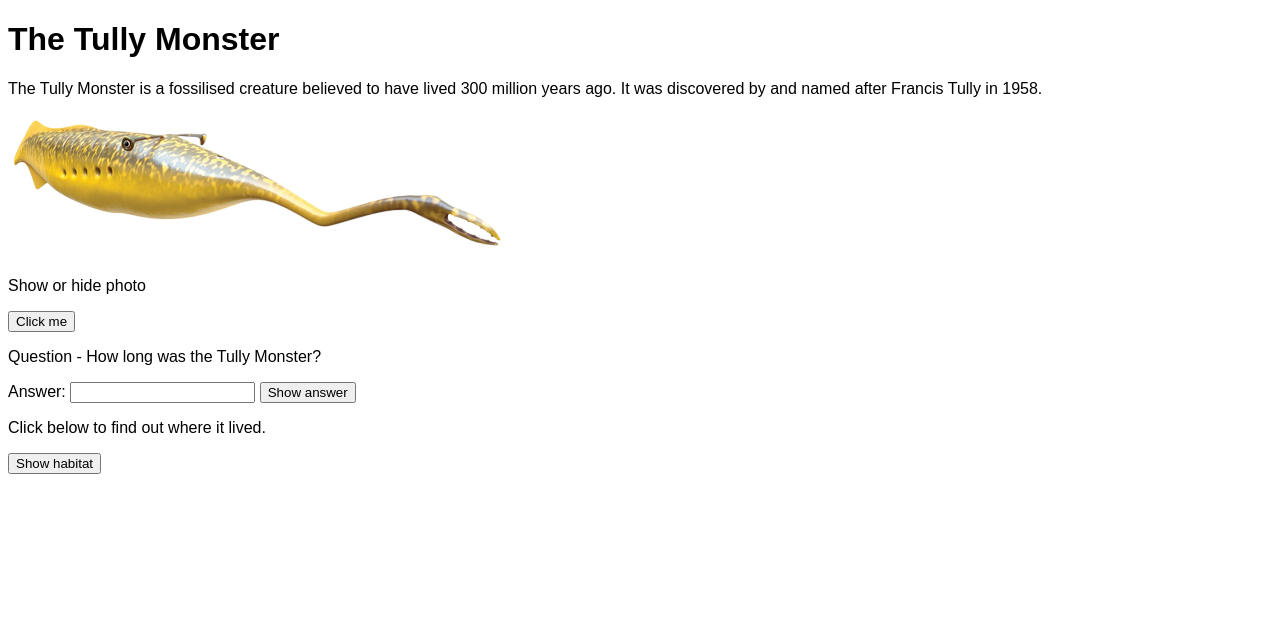
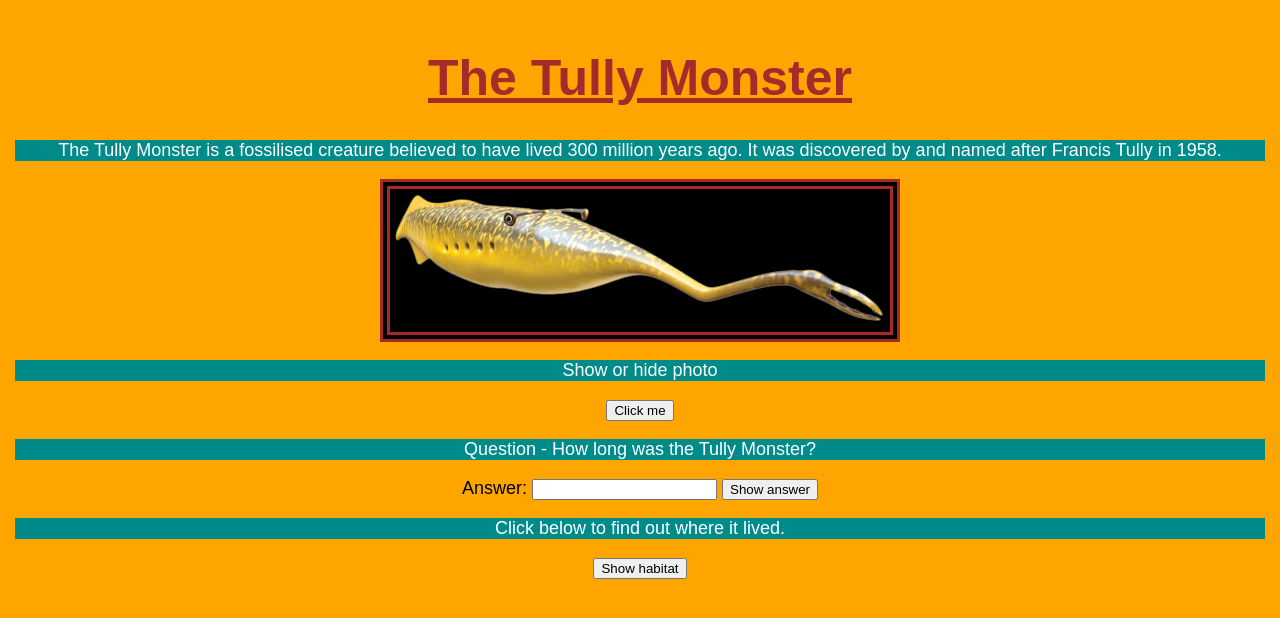
Before and after one commit to cccsl8/cccsl8.github.io, a plain HTML site: page Javascript practice/Tully Monster.html in a window 1280 px wide. Both pictures are taken after a click on the button "Click me". Drawn offline with Linux system fonts and the light colour scheme.

Commit message:
Javascript practice

```diff
--- a/Javascript practice/Tully Monster.html
+++ b/Javascript practice/Tully Monster.html
@@ -2,42 +2,29 @@
 <html>
 <head>
 	<title>The Tully Monster</title>
-	<style>
-		body {font-family: arial, "sans-serif";}
-	</style>
+	<head>
+		<link href="style.css" rel="stylesheet" type="text/css">
 </head>
 <body>
 
 <h1>The Tully Monster</h1>
 
 <p>The Tully Monster is a fossilised creature believed to have lived 300 million years ago. It was discovered by and named after Francis Tully in 1958.</p>
-<script>
-	function showHide() {
-		var x = document,getElementByID("monster");
-		if(x.style.display == 'block') {
-			x.style.display = 'none';
-		else {
-			x.style.display = 'block';
-		}
-		}
-	}
-</script>
+
 <div>
-	<img src="TullyMonster.png">
-	<form name="photo">
-	<p id="box3">Show or hide photo</p>
-	<button type="button" onlick="showHide">Click me</button>
+	<img id="monster" src="TullyMonster.png">
+</div>
+<form name="photo">
+<p id="box3">Show or hide photo</p>
+<button type="button" onclick="showHide()">Click me</button>
 </form>
-</div>
-
-
 
 <form name="question">
 <p id="box">Question - How long was the Tully Monster?</p>
 Answer: <input type="text" name="answer">
-<button type="button" onclick="validate().innerHTML = 'The Tully Monster grew to 35cm long.'">Show answer</button>
+<button type="button" onclick="validate()">Show answer</button>
 <p id="box2">Click below to find out where it lived.</p>
-<button type="button" onclick="document.getElementByID('box2').innerHTML = 'It lived in a tropical estuaries of Illinois, USA,'">Show habitat</button>
+<button type="button" onclick="document.getElementById('box2').innerHTML = 'It lived in a tropical estuaries of Illinois, USA.'">Show habitat</button>
 </form>
 <script>
 	function validate() {
@@ -47,7 +34,15 @@ Answer: <input type="text" name="answer">
 		}
 		else if (x == "35cm") {
 			alert("Correct!");
+			document.write("<h1>Goodbye World!</h1>");
 		}
+	}
+	function showHide() {
+		var x = document.getElementById("monster");
+		if(x.style.display == 'block')
+			x.style.display = 'none';
+		else
+			x.style.display = 'block';
 	}
 </script>
 </body>
--- /dev/null
+++ b/Javascript practice/style.css
@@ -0,0 +1,34 @@
+@charset "utf-8";
+
+body
+    {
+        margin: 10px;
+        padding: 5px;
+        background-color: orange;
+        font-family: Arial, Helvetica, "sans-serif";
+        font-size: 18px;
+        text-align: center;
+    }
+
+h1
+    {
+        color: brown;
+        font-size: 50px;
+        text-decoration: underline;;
+    }
+
+p
+    {
+        text-decoration: italic;
+        color:white;
+        background-color: darkcyan;
+    }
+
+img
+    {
+        border: double 10px brown;
+        background-color: black;
+        display: block;
+        margin-left: auto;
+        margin-right: auto;
+    }
```
